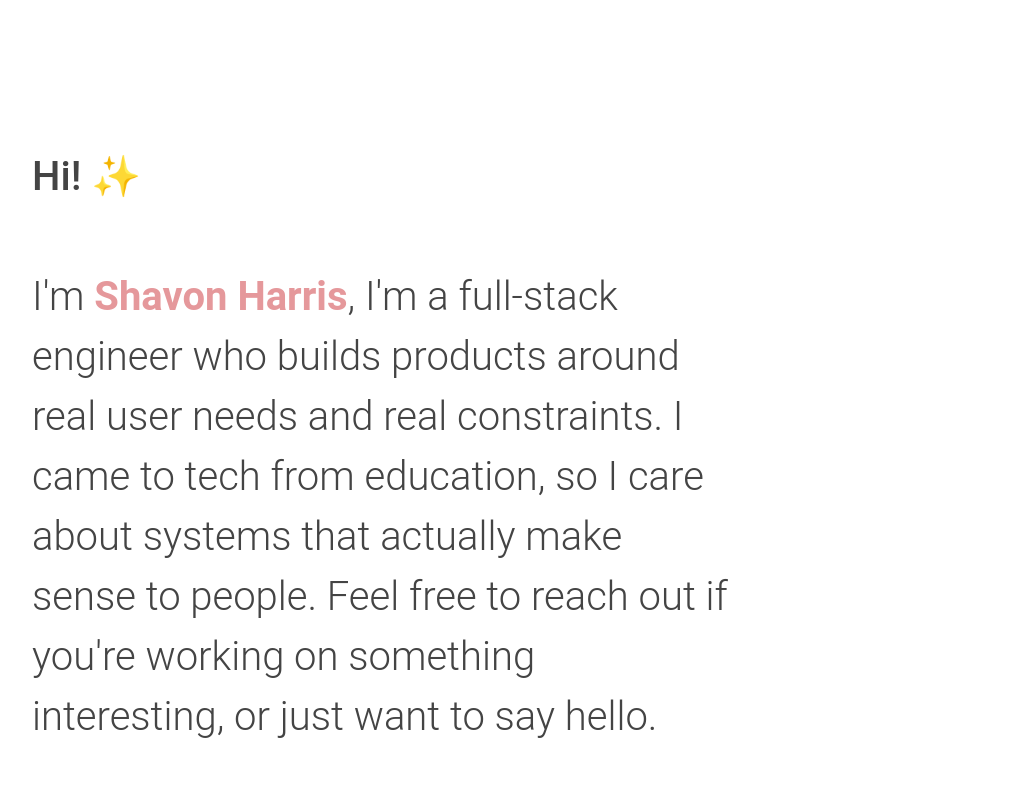
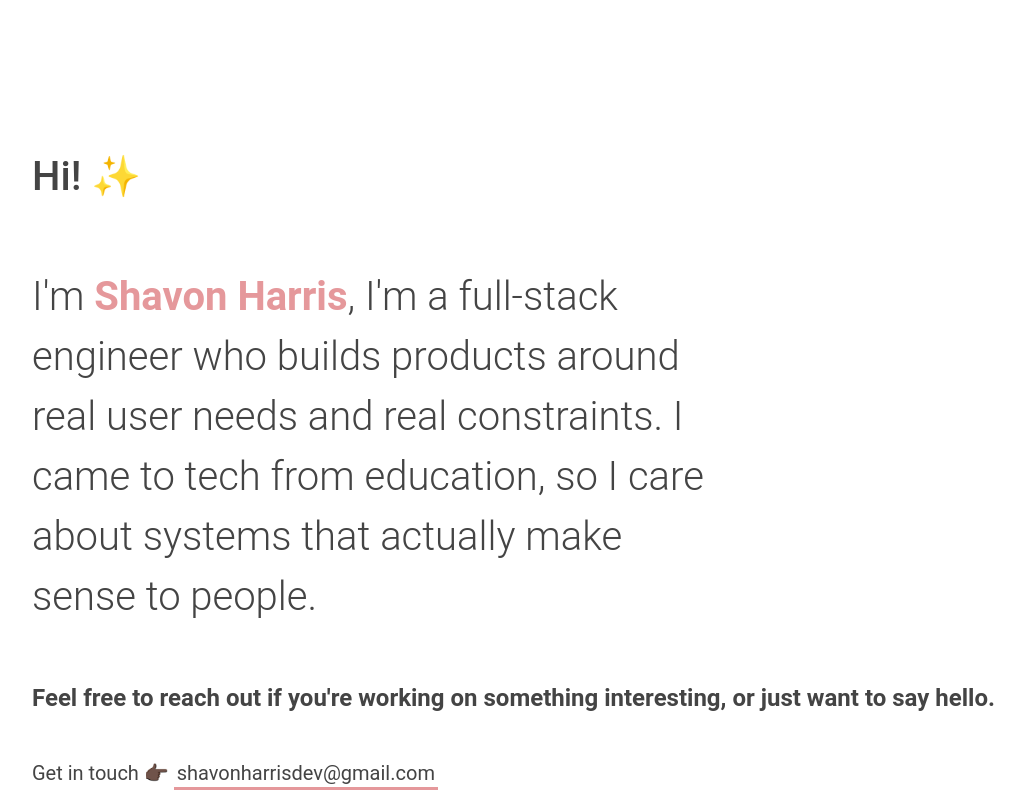
Before and after one commit to ShavonHarris-Dev/new-react-portfolio, a React (Create React App) app in the folder frontend/: page / in a window 1280 px wide. Shown: the top 800 px of the page, without its empty margins (68-1092 px from the left). Built offline with nearby package versions, Linux system fonts and the light colour scheme.

Commit message:
Revise greeting in Header component
Updated the greeting text in the header component.

```diff
--- a/frontend/src/components/Header.js
+++ b/frontend/src/components/Header.js
@@ -9,8 +9,12 @@
       <h2 className="intro-tagline">
       I'm <span class="name">Shavon Harris</span>, I'm a full-stack engineer who builds products around real user needs and real constraints.
     I came to tech from education, so I care about systems that actually make sense to people.
-    Feel free to reach out if you're working on something interesting, or just want to say hello.
-      </h2>
+     </h2>
+
+
+  <h2>
+    Feel free to reach out if you're working on something interesting, or just want to say <span class="name">hello</span>.
+    </h2>
       <h3 className="intro-contact">
         <span>Get in touch 👉🏿</span>{" "}
         <span>
```
